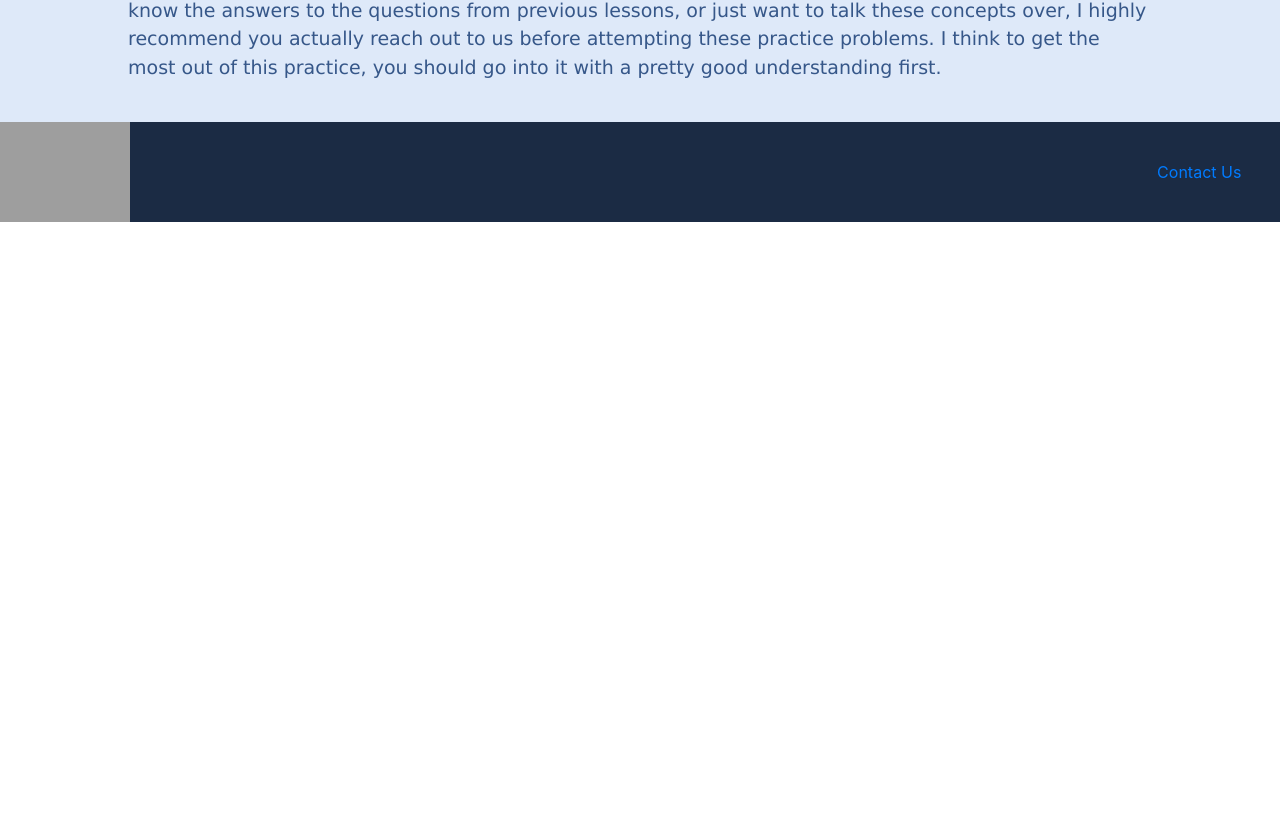
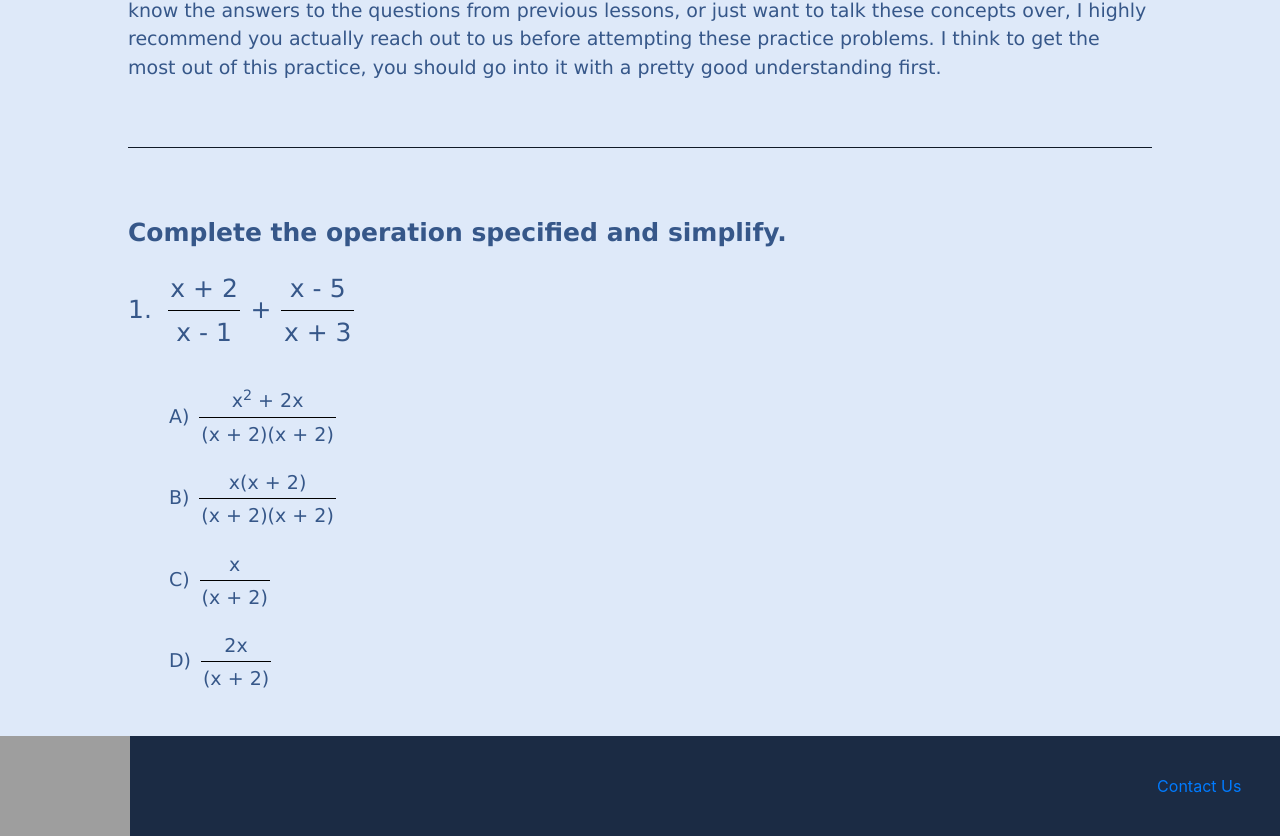
Before and after one commit to YomenT/bluebird-teaching, a React (Create React App) app in the folder reactapp/: page /passport_to_advanced_math/rational_expressions_part3 in a window 1280 px wide. Shown: the part 751-1587 px from the top of the page. Before the commit the page ends 973 px from the top, so only its background shows below. Built offline with nearby package versions, Linux system fonts and the light colour scheme; grey boxes are pictures that could not be loaded.

Commit message:
Started practice problems for RationalExpressions3

```diff
--- a/reactapp/src/components/passport-to-advanced-math/RationalExpressions3.js
+++ b/reactapp/src/components/passport-to-advanced-math/RationalExpressions3.js
@@ -4,6 +4,16 @@ import Logo from '../Logo'
 import Footer from '../Footer'
 
 class RationalExpressions3 extends React.Component {
+
+    wrongAnswer(e) {
+        e.target.style.color = "#E32636"
+        e.target.style.pointerEvents = "none"
+    }
+
+    rightAnswer(e) {
+        e.target.style.color = "#018749"
+        e.target.style.pointerEvents = "none"
+    }
 
     render() {
 
@@ -30,10 +40,59 @@ class RationalExpressions3 extends React.Component {
                         put together.
                     </p>
 
-                    <p className="p-body-small">
+                    <p className="p-body-small" style={{ paddingBottom: "50px" }}>
                         If there are still a lot of questions in your head regarding working with rational expressions, you don't quite know the answers to the
                         questions from previous lessons, or just want to talk these concepts over, I highly recommend you actually reach out to us before attempting these
                         practice problems.  I think to get the most out of this practice, you should go into it with a pretty good understanding first.
+                    </p>
+
+                    <hr style={{ width: '100%', textAlign: "center", backgroundColor: "#121d2d" }}></hr>
+
+                    <p className="p-body" style={{ paddingTop: "50px" }}>
+                        <strong>Complete the operation specified and simplify.</strong>
+                    </p>
+
+                    <p className="p-body">
+                        1.  &nbsp;
+                        <div className="frac" style={{ paddingRight: "10px" }}>
+                            <span className="top">x + 2</span>
+                            <span className="symbol">/</span>
+                            <span className="bottom">x - 1</span>
+                        </div>
+                        +
+                        <div className="frac" style={{ paddingLeft: "10px" }}>
+                            <span className="top">x - 5</span>
+                            <span className="symbol">/</span>
+                            <span className="bottom">x + 3</span>
+                        </div>
+                    </p>
+                    <p className="p-body-small" style={{ marginLeft: "4%", paddingTop: "15px" }} onClick={this.wrongAnswer}>A)
+                        <div class="frac" style={{ paddingLeft: "10px" }}>
+                            <span className='top'>x<sup>2</sup> + 2x</span>
+                            <span className="symbol">/</span>
+                            <span className="bottom">(x + 2)(x + 2)</span>
+                        </div>
+                    </p>
+                    <p className="p-body-small" style={{ marginLeft: "4%"}} onClick={this.rightAnswer}>B)
+                        <div class="frac" style={{ paddingLeft: "10px" }}>
+                            <span className='top'>x(x + 2)</span>
+                            <span className="symbol">/</span>
+                            <span className="bottom">(x + 2)(x + 2)</span>
+                        </div>
+                    </p>
+                    <p className="p-body-small" style={{ marginLeft: "4%"}} onClick={this.wrongAnswer}>C)
+                        <div class="frac" style={{ paddingLeft: "10px" }}>
+                            <span className='top'>x</span>
+                            <span className="symbol">/</span>
+                            <span className="bottom">(x + 2)</span>
+                        </div>
+                    </p>
+                    <p className="p-body-small" style={{ marginLeft: "4%"}} onClick={this.wrongAnswer}>D)
+                        <div class="frac" style={{ paddingLeft: "10px" }}>
+                            <span className='top'>2x</span>
+                            <span className="symbol">/</span>
+                            <span className="bottom">(x + 2)</span>
+                        </div>
                     </p>
 
                 </div>
```
